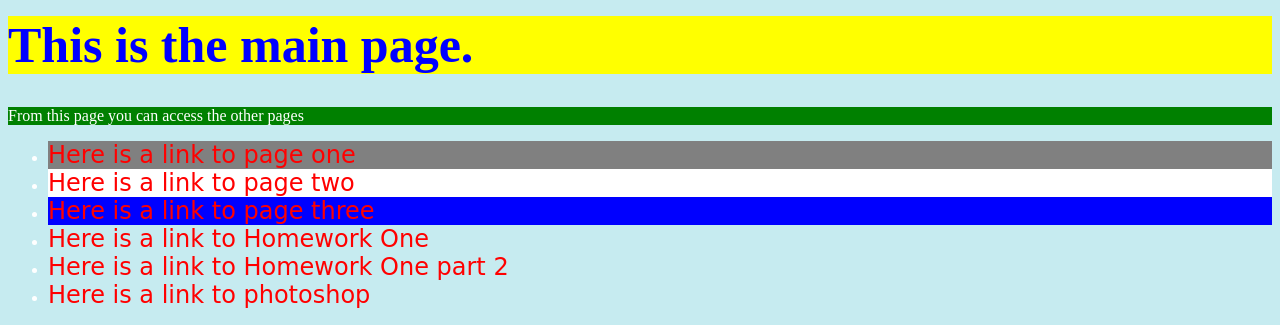
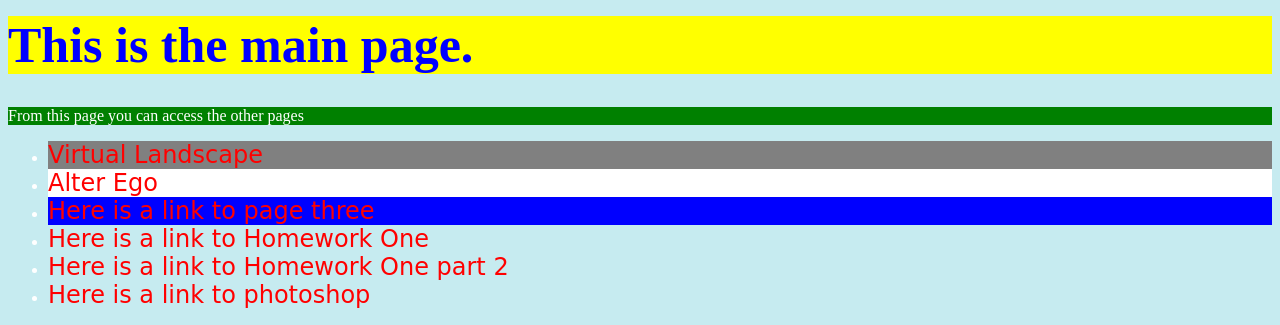
Before and after one commit to brendaoquendo/boquendo.github.io, a plain HTML site: page index.html in a window 1280 px wide. Shown: the part 3030-3355 px from the top of the page. Drawn offline with Linux system fonts and the light colour scheme; a web font is replaced by a local one.

Commit message:
Update index.html

```diff
--- a/index.html
+++ b/index.html
@@ -82,13 +82,13 @@
 
       <div style="background-color:gray">
 
-        <li><a href="page 1.html">Here is a link to page one</a></li>
+        <li><a href="page 1.html">Virtual Landscape</a></li>
 
         </div>
 
         <div style="background-color:white">
 
-      <li><a href="page2.html">Here is a link to page two</a></li>
+      <li><a href="page2.html">Alter Ego</a></li>
 
         </div>
 
```
